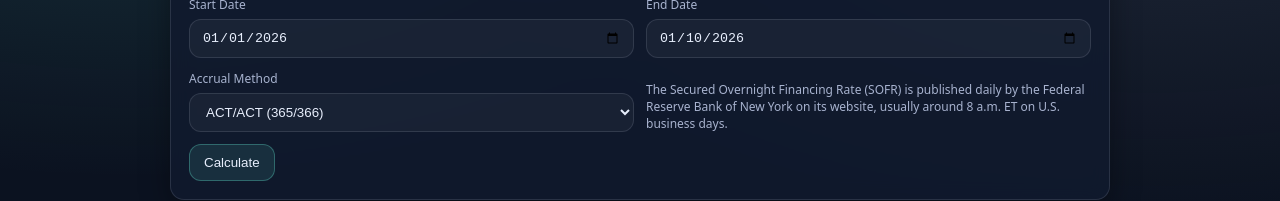
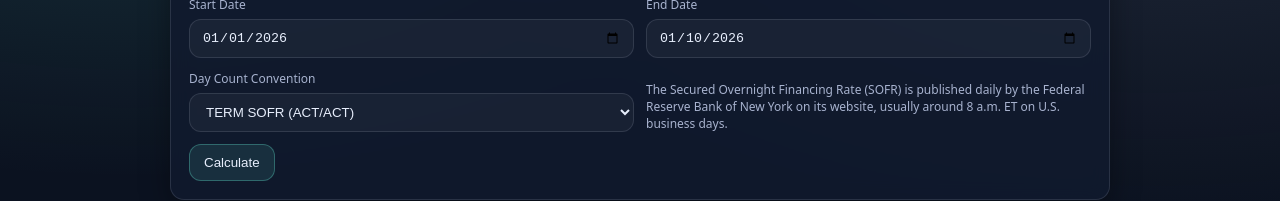
Before and after one commit to dnorkett/sofr-accrual-calculator, a React (Vite) app in the folder client/: page / in a window 1280 px wide. Shown: the part 229-430 px from the top of the page. Built offline with nearby package versions, Linux system fonts and the light colour scheme.

Commit message:
added act/act accrual method support

```diff
--- a/client/src/App.jsx
+++ b/client/src/App.jsx
@@ -272,9 +272,9 @@ export default function App() {
 
           <div className="row" style={{ marginTop: 12 }}>
             <div>
-              <label>Accrual Method</label>
+              <label>Day Count Convention</label>
               <select value={method} onChange={(e) => setMethod(e.target.value)}>
-                <option value="ACT_ACT">ACT/ACT (365/366)</option>
+                <option value="ACT_ACT">TERM SOFR (ACT/ACT)</option>
                 <option value="TERM_SOFR_ACT360">TERM SOFR (ACT/360)</option>
               </select>
             </div>
```
Also changed, not shown: 1 other file (tests, documents, lock files or other folders).
